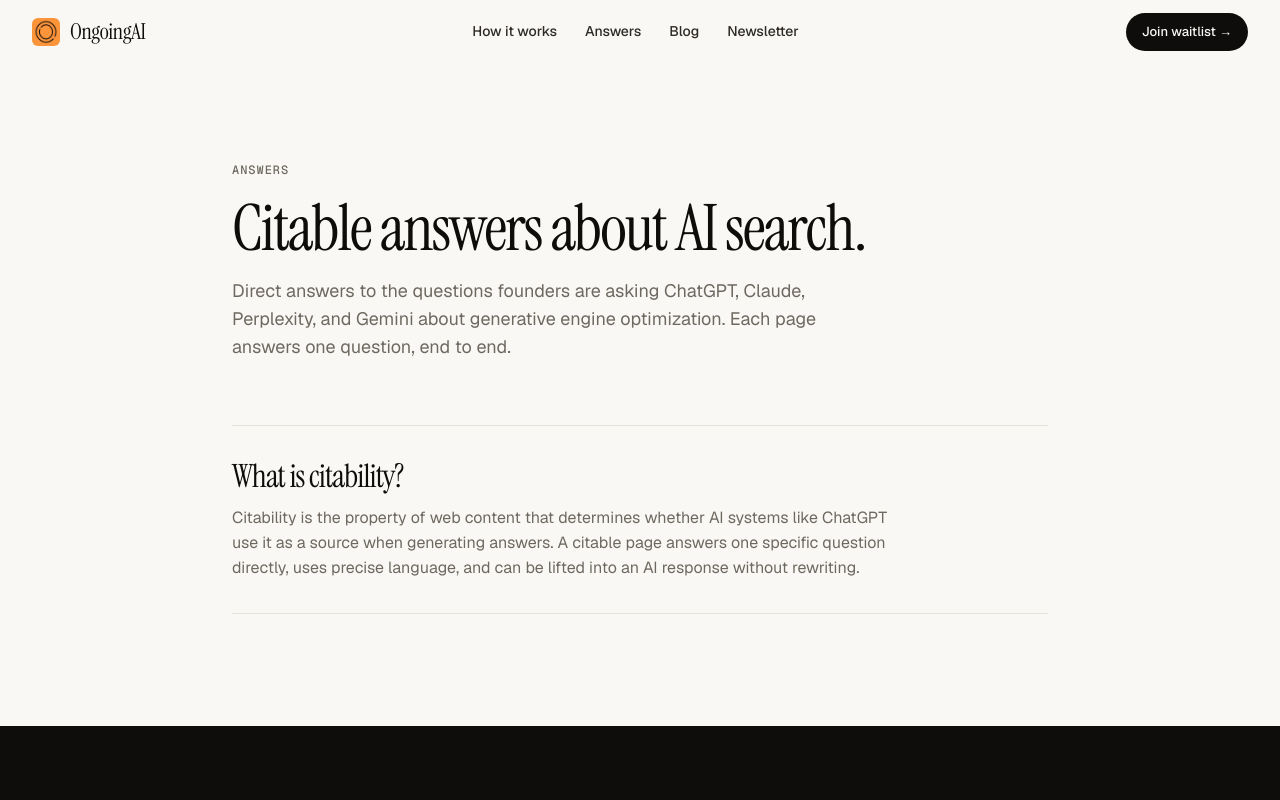
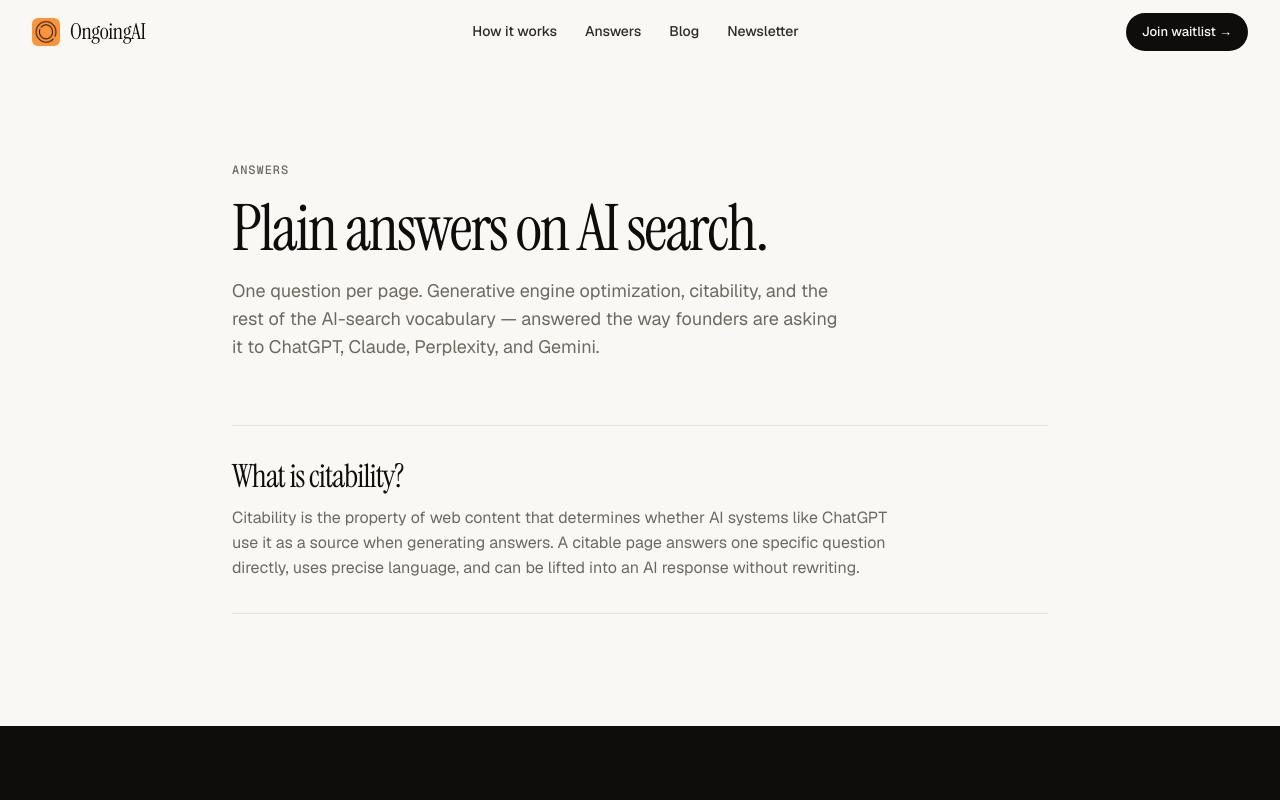
Before and after one commit to ncpope/ongoingai-website-new, a Next.js app: page /answers in a window 1280 px wide. Shown: the top 800 px of the page. Built offline with nearby package versions, Linux system fonts and the light colour scheme.

Commit message:
Soften /answers headline: drop methodology-boast framing

```diff
--- a/app/answers/page.tsx
+++ b/app/answers/page.tsx
@@ -37,7 +37,7 @@
             className="display-2"
             style={{ marginBottom: 16, maxWidth: 720 }}
           >
-            Citable answers about AI search.
+            Plain answers on AI search.
           </h1>
           <p
             style={{
@@ -47,9 +47,10 @@
               color: 'var(--fg-3)',
             }}
           >
-            Direct answers to the questions founders are asking ChatGPT,
-            Claude, Perplexity, and Gemini about generative engine
-            optimization. Each page answers one question, end to end.
+            One question per page. Generative engine optimization,
+            citability, and the rest of the AI-search vocabulary —
+            answered the way founders are asking it to ChatGPT, Claude,
+            Perplexity, and Gemini.
           </p>
         </header>
 
```
